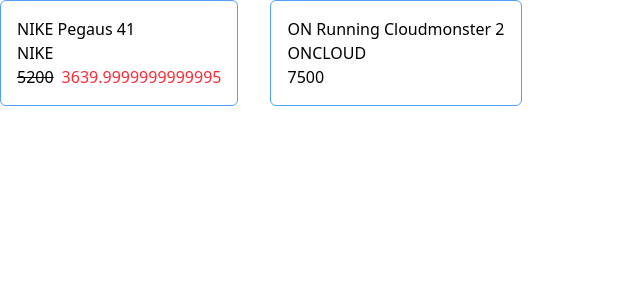
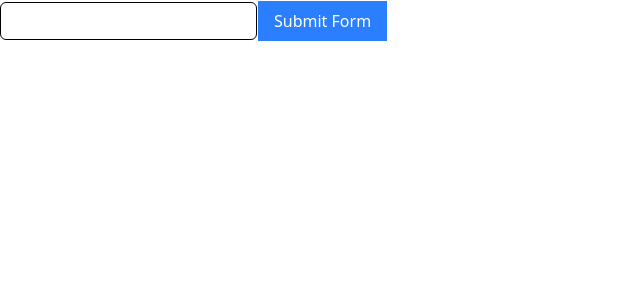
Before and after one commit to earth824/dnc01-react-fundamental, a React (Vite) app: page / in a window 1280 px wide. Shown: the top 300 px of the page, without its empty margins (0-640 px from the left). Built offline with nearby package versions, Linux system fonts and the light colour scheme.

Commit message:
respond to event

```diff
--- a/src/App.tsx
+++ b/src/App.tsx
@@ -1,3 +1,4 @@
+import type { FormEvent, FormEventHandler } from 'react';
 import ProductCard from './ProductCard';
 
 type Product = {
@@ -27,30 +28,63 @@
 // transform array element (array map)
 
 export default function App() {
+  // const handleSubmit: FormEventHandler<HTMLFormElement> = (e) => {
+  //   e.preventDefault();
+  //   // validate data in the form
+  //   // sent form data to web server
+  // };
+
+  const handleSubmit = (e: FormEvent<HTMLFormElement>) => {
+    e.preventDefault();
+  };
+
   return (
-    <div className="flex gap-8">
-      {products.map((el) => (
-        <ProductCard
-          key={el.id}
-          name={el.name}
-          brand={el.brand}
-          price={el.price}
-          discount={el.discount}
+    // <div className="flex gap-8">
+    //   {products.map((el) => (
+    //     <ProductCard
+    //       key={el.id}
+    //       name={el.name}
+    //       brand={el.brand}
+    //       price={el.price}
+    //       discount={el.discount}
+    //     />
+    //     // <ProductCard {...el} />
+    //   ))}
+
+    //   {/* <ProductCard
+    //     name="NIKE Pegaus 41"
+    //     brand="NIKE"
+    //     price={5200}
+    //     discount={0.2}
+    //   />
+    //   <ProductCard
+    //     name="ON Running Cloudmonster 2"
+    //     brand="ONCLOUD"
+    //     price={7500}
+    //   /> */}
+    // </div>
+
+    <div>
+      {/* SINGLE RESPONSIBILITY */}
+      <form
+        action=""
+        method="get"
+        onSubmit={handleSubmit}
+        // onSubmit={(e) => {
+        //   e.preventDefault();
+        //   // vlaidate data in the form
+        //   // sent form data to web server
+        // }}
+      >
+        <input
+          type="text"
+          className="border px-3 py-1.5 rounded-md"
+          onChange={() => {}}
         />
-        // <ProductCard {...el} />
-      ))}
-
-      {/* <ProductCard
-        name="NIKE Pegaus 41"
-        brand="NIKE"
-        price={5200}
-        discount={0.2}
-      />
-      <ProductCard
-        name="ON Running Cloudmonster 2"
-        brand="ONCLOUD"
-        price={7500}
-      /> */}
+        <button className="border px-4 py-2 bg-blue-500 text-white hover:cursor-pointer">
+          Submit Form
+        </button>
+      </form>
     </div>
   );
 }
--- a/src/ProductCard.tsx
+++ b/src/ProductCard.tsx
@@ -27,6 +27,18 @@
         )} */}
         {netPrice}
       </div>
+      <button
+        className="px-4 py-2 rounded-md bg-blue-500 text-white"
+        onClick={() => {
+          console.log('clickkkkkkkkkkkkk');
+        }}
+      >
+        Click
+      </button>
     </div>
   );
 }
+// const b = document.querySelector('button');
+// b?.addEventListener('click', function () {
+//   console.log('Clickkkkkkkk');
+// });
```
